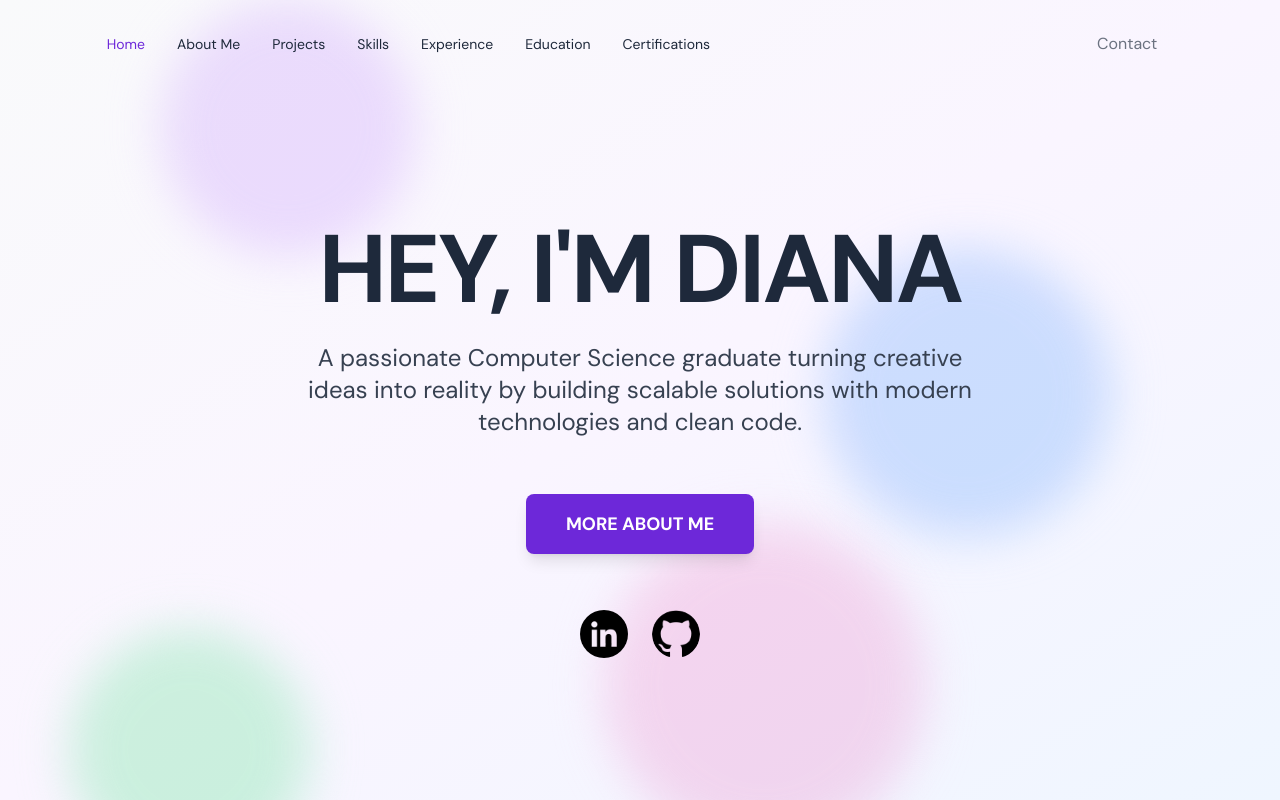
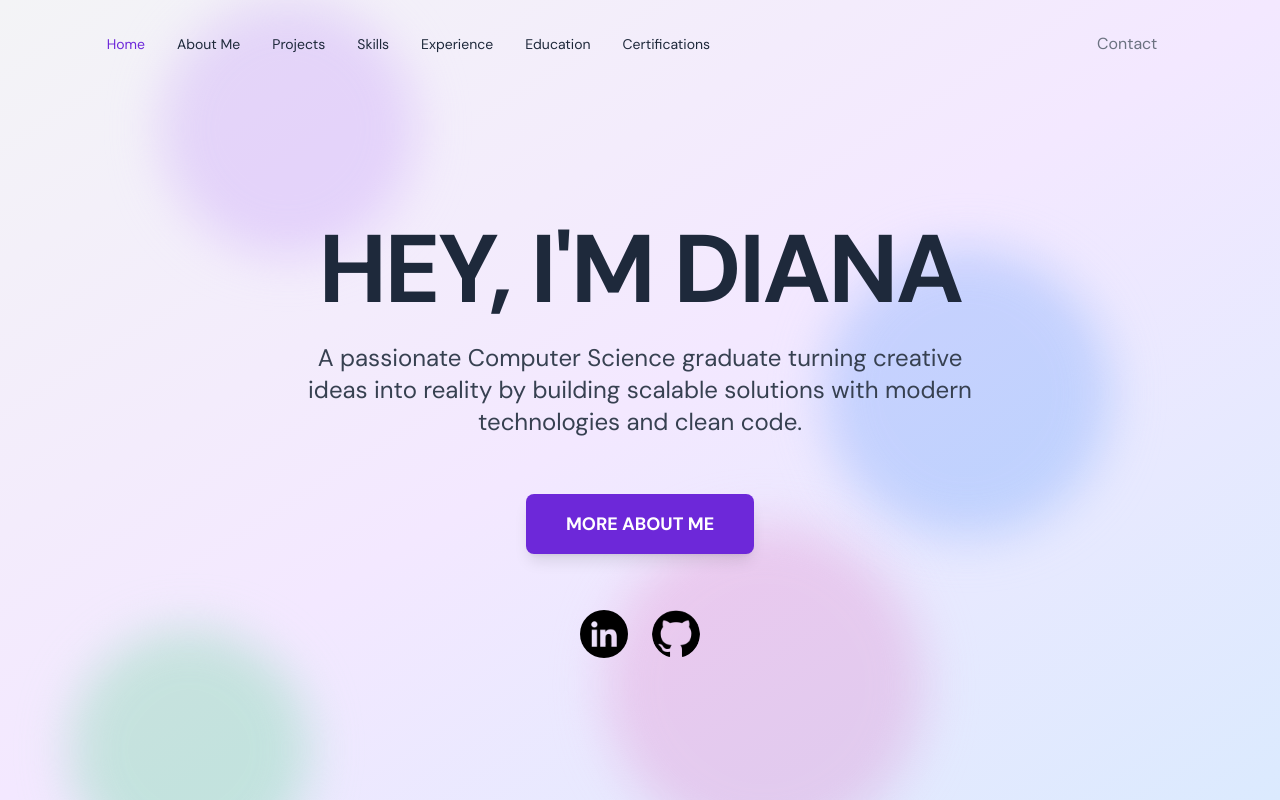
Before and after one commit to DianaWijaya/personal-website, a React (Vite) app: page / in a window 1280 px wide. Shown: the top 800 px of the page. Built offline with nearby package versions, Linux system fonts and the light colour scheme.

Commit message:
Changed the color of contact BG to connect with the previous page and updated home BG to be more distinct

```diff
--- a/src/sections/contact/index.tsx
+++ b/src/sections/contact/index.tsx
@@ -58,7 +58,7 @@
   return (
     <section
       id="contact"
-      className="min-h-screen bg-gradient-to-b from-bg-white to-bg-light py-10 px-6"
+      className="min-h-screen bg-gradient-to-b from-bg-light to-bg-white py-10 px-6"
     >
       <motion.div
         className="max-w-4xl mx-auto"
--- a/src/sections/home/AnimatedBackground.tsx
+++ b/src/sections/home/AnimatedBackground.tsx
@@ -2,7 +2,7 @@
 
 export const AnimatedBackground = () => {
   return (
-    <div className="absolute inset-0 bg-gradient-to-br from-gray-50 via-purple-50 to-blue-50">
+    <div className="absolute inset-0 bg-gradient-to-br from-gray-100 via-purple-100 to-blue-100">
       {/* Floating circles */}
       <motion.div
         className="absolute top-20 left-20 w-64 h-64 bg-purple-200 rounded-full mix-blend-multiply filter blur-xl opacity-70"
```
